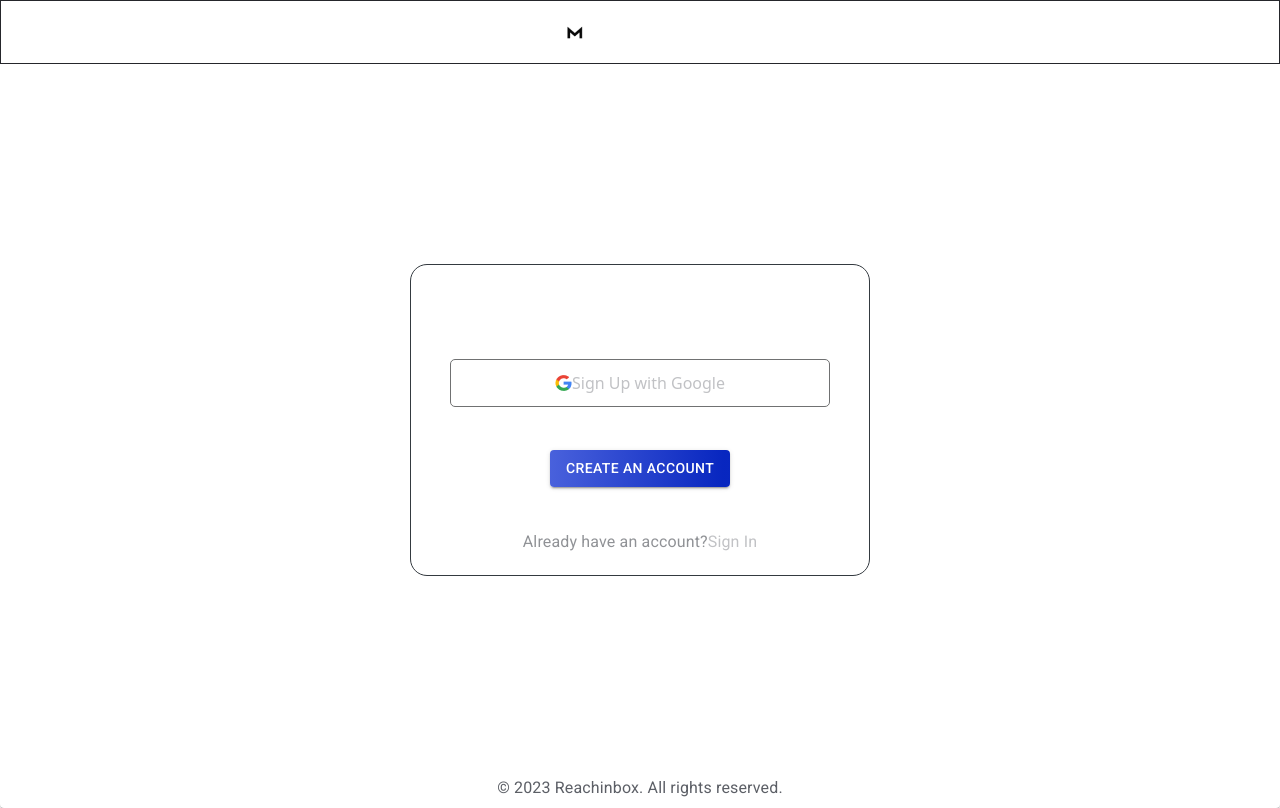
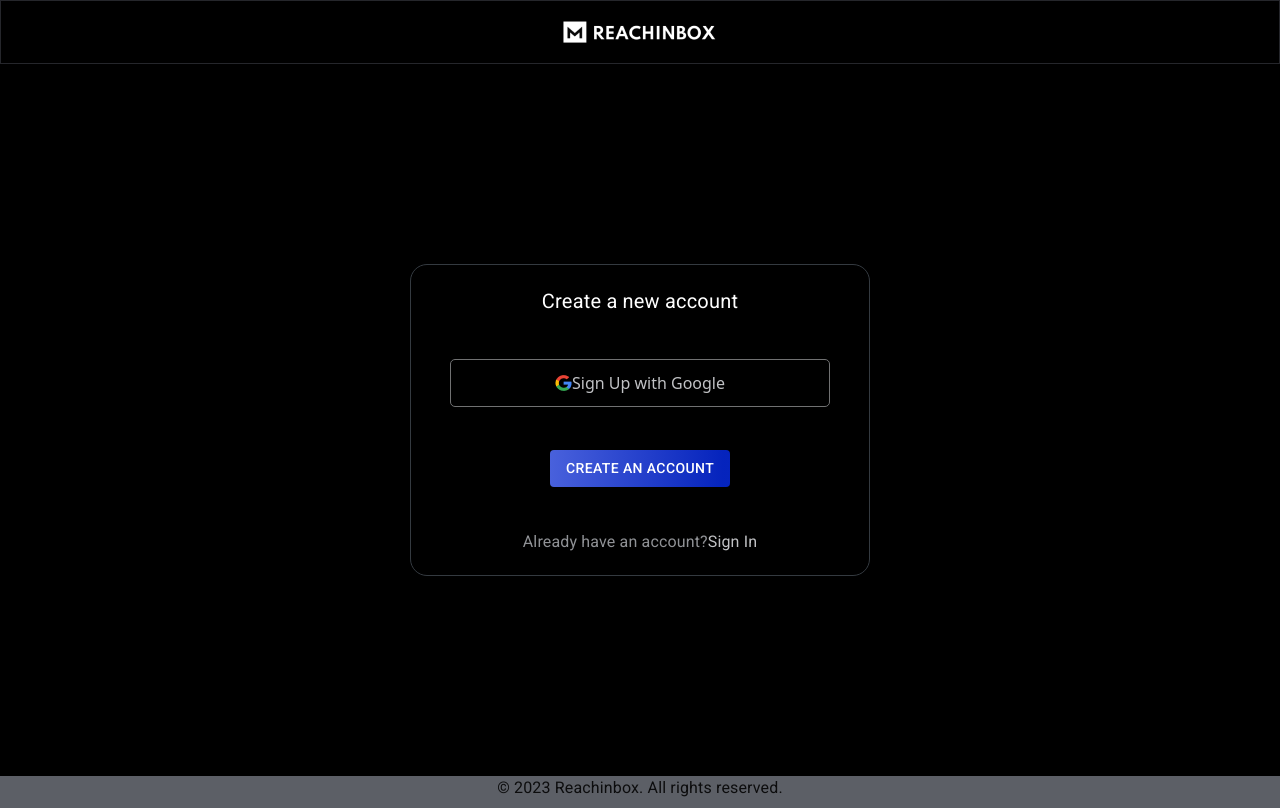
Before and after one commit to Vinay-the-dev-bot/ReachInbox, a React (Vite) app: page /login in a window 1280 px wide. Built offline with nearby package versions, Linux system fonts and the light colour scheme.

Commit message:
google login API integration

```diff
--- a/src/Pages/Home.jsx
+++ b/src/Pages/Home.jsx
@@ -2,12 +2,48 @@
 import MailSection from "../Components/MailSection";
 import MenuBar from "../Components/MenuBar";
 import TopBar from "../Components/TopBar";
+import { useEffect } from "react";
+import { useLocation, useNavigate, useParams } from "react-router";
+import { useSelector } from "react-redux";
+import NoMail from "../Components/NoMail";
 
 function HOME() {
+  // const isLoggedIn = useSelector((state) => state.isLoggedIn);
+  const mails = useSelector((state) => state.mails);
+  const navigate = useNavigate();
+
+  useEffect(() => {
+    const getMails = async () => {
+      const isLoggedIn = localStorage.getItem("isLoggedIn");
+      console.log("REDIRECT:", isLoggedIn);
+      if (!isLoggedIn) {
+        navigate("/login");
+        return;
+      }
+      const tok = localStorage.getItem("token");
+      const res = await fetch(
+        "https://hiring.reachinbox.xyz/api/v1/onebox/list",
+        {
+          method: "GET",
+          headers: {
+            Authorization: `Bearer ${tok}`,
+          },
+        }
+      );
+      const mails = await res.json();
+    };
+    getMails();
+  }),
+    [];
+  const location = useLocation();
+  const token = location.search.substring(7);
+  localStorage.setItem("token", token);
+
   return (
     <>
       <Box sx={{ display: "flex" }}>
         <MenuBar />
+
         <Box
           sx={{
             display: "flex",
@@ -18,7 +54,7 @@
           }}
         >
           <TopBar />
-          <MailSection />
+          {mails ? <MailSection /> : <NoMail />}
         </Box>
       </Box>
     </>
--- a/src/Pages/Login.jsx
+++ b/src/Pages/Login.jsx
@@ -2,8 +2,12 @@
 import googleLogo from "../assets/googlelogo.png";
 import reachInboxLogo from "../assets/reachInboxLogo.png";
 import { Link } from "react-router-dom";
+import { useDispatch, useSelector } from "react-redux";
 
 function Login() {
+  const theme = useSelector((state) => state.darkMode);
+
+  const dispatch = useDispatch();
   return (
     <>
       {/* <Box
@@ -72,14 +76,16 @@
           justifyContent: "center",
           alignItems: "center",
           height: "64px",
-          // backgroundColor: "black",
+          bgcolor: theme ? "black" : "white",
         }}
       >
         <img src={reachInboxLogo} alt={"reachInboxLogo"} height={"24px"} />
       </Box>
       <Box
-        padding={"200px"}
-        // bgcolor={"black"}
+        sx={{
+          padding: "200px",
+          bgcolor: theme ? "black" : "white",
+        }}
       >
         <Box
           sx={{
@@ -112,7 +118,15 @@
             }}
           >
             <img src={googleLogo} alt="Google Logo" />
-            Sign Up with Google
+            <Link
+              onClick={() => {
+                localStorage.setItem("isLoggedIn", true);
+                dispatch({ type: "LOGIN", payload: true });
+              }}
+              to="https://hiring.reachinbox.xyz/api/v1/auth/google-login?redirect_to=http://localhost:5174/"
+            >
+              Sign Up with Google
+            </Link>
           </Box>
           {/* <Button variant="contained">Create an Account</Button> */}
           <Button
@@ -136,8 +150,7 @@
       </Box>
       <Typography
         sx={{
-          // bgcolor: "#121212",
-          color: "#5C5F66",
+          bgcolor: theme ? "#5C5F66" : "white",
           textAlign: "center",
           height: "32px",
         }}
--- a/src/Store/Store.js
+++ b/src/Store/Store.js
@@ -1,14 +1,18 @@
 import { createStore } from "redux";
 
 const initialState = {
-  isLoggedIn: "",
+  isLoggedIn: false,
   darkMode: true,
+  mails: false,
 };
 
 const reducer = (state = initialState, action) => {
   switch (action.type) {
+    case "MAILS":
+      return { ...state, mails: !state.mails };
     case "LOGIN":
-      return { ...state, isLoggedIn: true };
+      console.log(action);
+      return { ...state, isLoggedIn: action.payload };
     case "THEME":
       return { ...state, darkMode: !state.darkMode };
 
```
